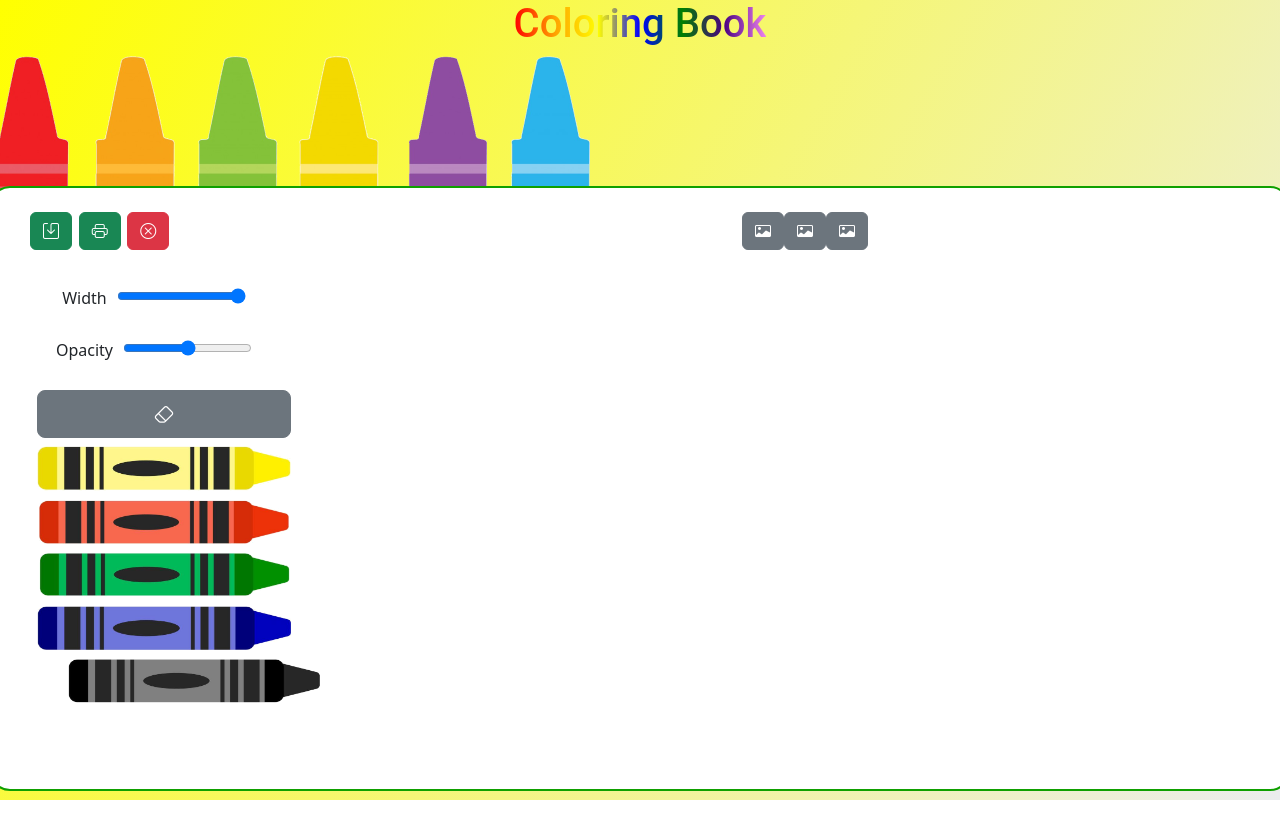
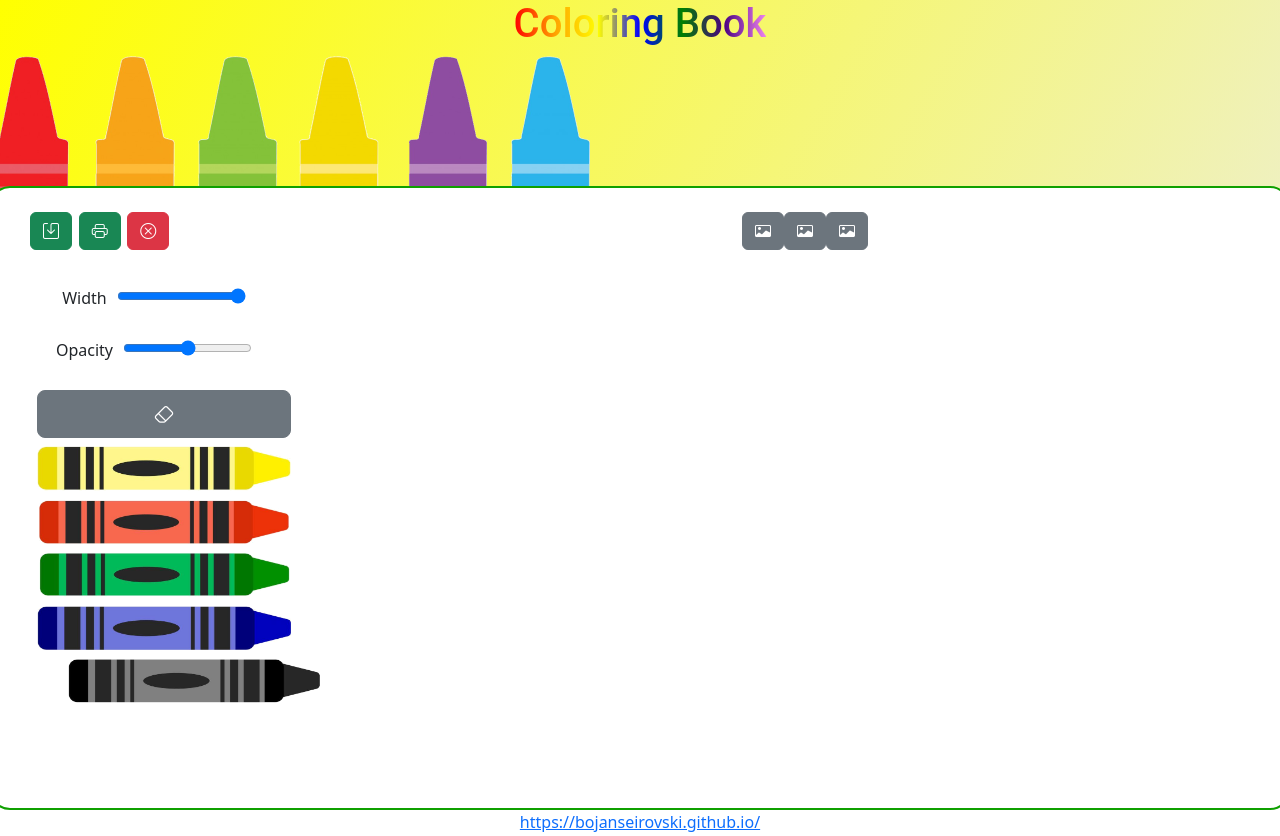
Before and after one commit to bojanseirovski/bojanseirovski.github.io, a React (Create React App) app: page / in a window 1280 px wide. Before the commit the page ends 812 px from the top, so only its background shows below. Built offline with nearby package versions, Linux system fonts and the light colour scheme.

Commit message:
add footer link to repo

```diff
--- a/public/index.html
+++ b/public/index.html
@@ -9,7 +9,7 @@
       name="description"
       content="Web site created using create-react-app"
     />
-    <link rel="apple-touch-icon" href="%PUBLIC_URL%/logo192.png" />
+    <link rel="apple-touch-icon" href="%PUBLIC_URL%/crayons.png" />
     <!--
       manifest.json provides metadata used when your web app is installed on a
       user's mobile device or desktop. See https://developers.google.com/web/fundamentals/web-app-manifest/
--- a/src/components/Canvas.tsx
+++ b/src/components/Canvas.tsx
@@ -233,6 +233,9 @@ const Canvas:React.FunctionComponent<CanvasProps> = (props) => {
                     <div id="paint" style={{display:"none"}}></div>
                 </div>
             </div>
+            <footer>
+                <a href="https://bojanseirovski.github.io/">https://bojanseirovski.github.io/</a>
+            </footer>
         </div>
     );
 }
```
